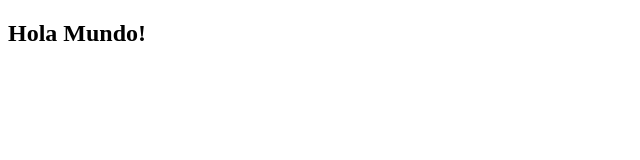
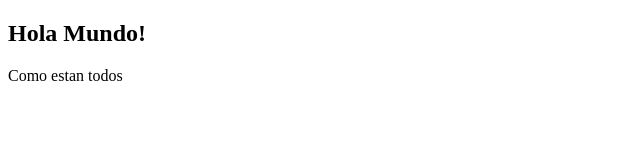
Before and after one commit to IvanGarFou/PruebaEquipo, a plain HTML site: page index.html in a window 1280 px wide. Shown: the whole page, without its empty margins (0-640 px from the left). Drawn offline with Linux system fonts and the light colour scheme.

Commit message:
Mensaje 2

```diff
--- a/index.html
+++ b/index.html
@@ -8,5 +8,7 @@
 <body>
 
     <h2>Hola Mundo!</h2>
+
+    <p>Como estan todos</p>
 </body>
 </html>
```
